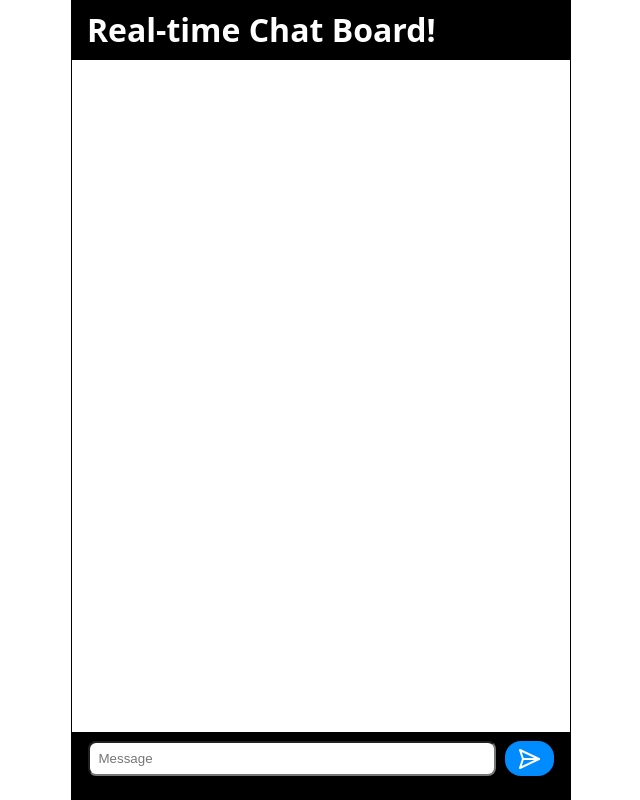
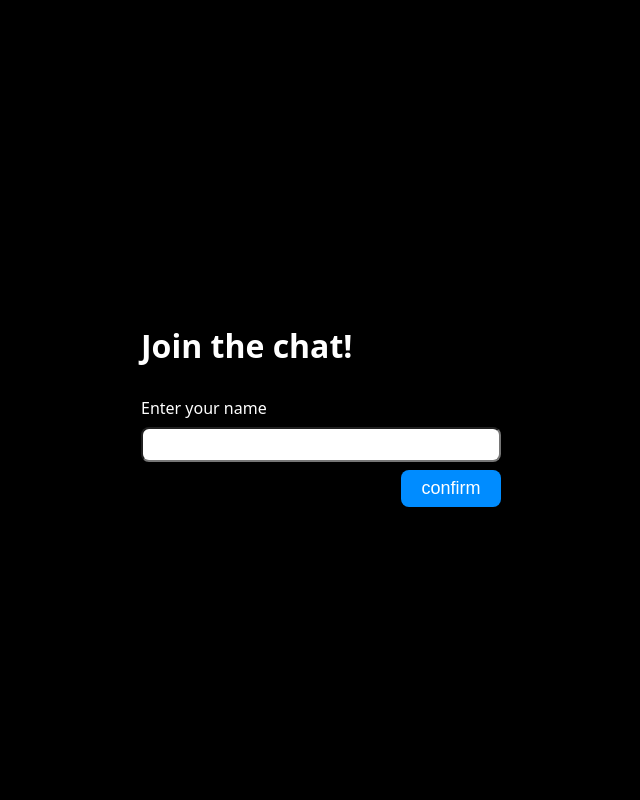
Before and after one commit to tomaslobatodev/realtime-chat, a website: page client/index.html in a window 1280 px wide. Shown: the whole page, without its empty margins (319-959 px from the left). Drawn offline with nearby package versions, Linux system fonts and the light colour scheme.

Commit message:
username dialog

```diff
--- a/client/index.html
+++ b/client/index.html
@@ -11,7 +11,7 @@
       <h1>Real-time Chat Board!</h1>
       <section id="chat"></section>
       <form>
-        <input type="text" placeholder="Message" id='msg-input'/>
+        <input type="text" placeholder="Message" id='msg-input' autofocus/>
         <button id='send-btn'>
           <svg
             xmlns="http://www.w3.org/2000/svg"
@@ -31,8 +31,15 @@
         </button>
       </form>
     </main>
-
-    <script src="socket.io/socket.io.js"></script>
+    <dialog open>
+      <h1>Join the chat!</h1>
+      <form id='user-form'>
+        <label for="user-input">Enter your name</label>
+        <input type="text" id='user-input' autofocus>
+        <button id='user-btn'>confirm</button>
+      </form>
+    </dialog>
+    <script src="https://cdn.socket.io/4.7.2/socket.io.js"></script>
     <script src="script.js" type='module'></script>
   </body>
 </html>
--- a/client/script.js
+++ b/client/script.js
@@ -4,14 +4,19 @@ const socket = io()
 const chat = document.querySelector('#chat')
 const input = document.querySelector('#msg-input')
 const sendBtn = document.querySelector('#send-btn')
+const userInput = document.querySelector('#user-input')
+const userBtn = document.querySelector('#user-btn')
+const dialog = document.querySelector('dialog')
 
 let username = ''
 
-while (username.length < 2) {
-  username = prompt('Enter your username (at least 2 letters):')
-}
+userBtn.addEventListener('click', (ev) => {
+  ev.preventDefault()
+  username = userInput.value
 
-socket.emit('newuser', username)
+  socket.emit('newuser', username)
+  dialog.classList.add('closed')
+})
 
 socket.on('update', (message) => {
   appendUpdate(message)
@@ -36,11 +41,11 @@ function appendUpdate(message) {
 
 function appendMessage(message, user) {
   const htmlMessage = `<div class="message">
-  <div class= ${username === user ? 'mine' : 'others'}>
-      <span>${user}</span>
-      <h3>${message}</h3>
-    </div>
-  </div>`
+    <div class=${username === user ? 'mine' : 'others'}>
+        <span>${user}</span>
+        <h3>${message}</h3>
+      </div>
+    </div>`
 
   chat.innerHTML += htmlMessage
 }
--- a/client/styles.css
+++ b/client/styles.css
@@ -43,11 +43,11 @@ main {
   background-color: rgb(0, 153, 255);
   width: fit-content;
   flex-direction: column;
-  padding: 12px;
+  padding:4px 8px ;
   margin-left: auto;
   margin-right: 4px;
   border-radius: 16px 16px 0 16px;
-  min-width: 100px;
+  min-width: 50px;
   max-width: 70%;
 }
 
@@ -55,21 +55,23 @@ main {
   display: none;
 }
 
-#chat .mine h3 {
+#chat h3 {
   margin: 0;
   text-align: right;
+  font-weight: normal;
 }
 
 #chat .others {
+  padding: 8px 4px;
   display: flex;
   background-color: gray;
   width: fit-content;
   flex-direction: column;
-  padding: 12px;
+  padding: 6px;
   margin-right: auto;
   margin-left: 4px;
   border-radius: 0 16px 16px 16px;
-  min-width: 100px;
+  min-width: 50px;
   max-width: 70%;
   word-wrap: break-word;
 }
@@ -103,6 +105,50 @@ form button {
   width: 10%;
 }
 
+dialog {
+  width: 100%;
+  height: 100vh;
+  background-color: black;
+  position: fixed;
+  top: 0;
+  left: 0;
+  padding: 0;
+  display: grid;
+  place-content: center;
+  margin: 0;
+  box-sizing: border-box;
+  color: white;
+  border: none;
+}
+
+.closed {
+  display: none;
+}
+
+dialog h1 {
+  margin: 30px 0;
+}
+
+dialog form {
+  display: flex;
+  flex-direction: column;
+  width: 360px;
+  gap:8px;
+  padding: 0;
+}
+
+dialog form input {
+  box-sizing: border-box;
+  width: 100%;
+}
+
+dialog form button {
+  padding: 8px;
+  width: 100px;
+  border-radius: 8px;
+  align-self: flex-end;
+}
+
 @media screen and (max-width: 500px) {
   main {
     width: 100vw;
```
Also changed, not shown: README.md.
